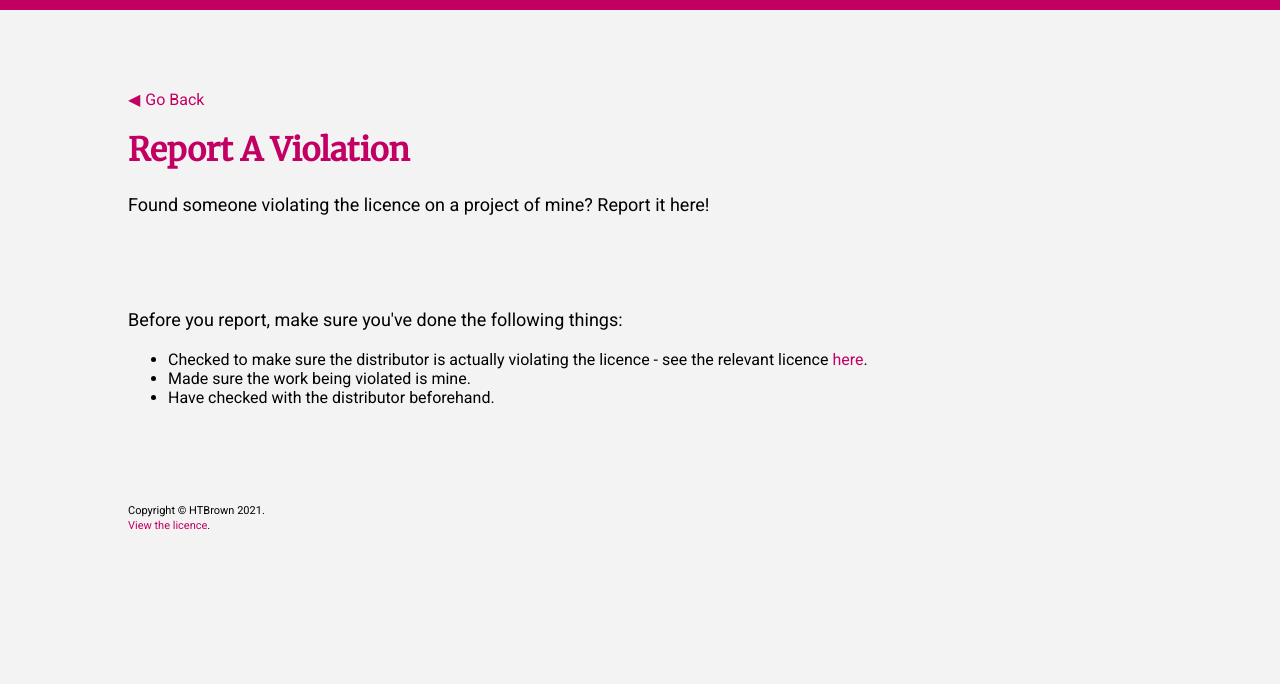
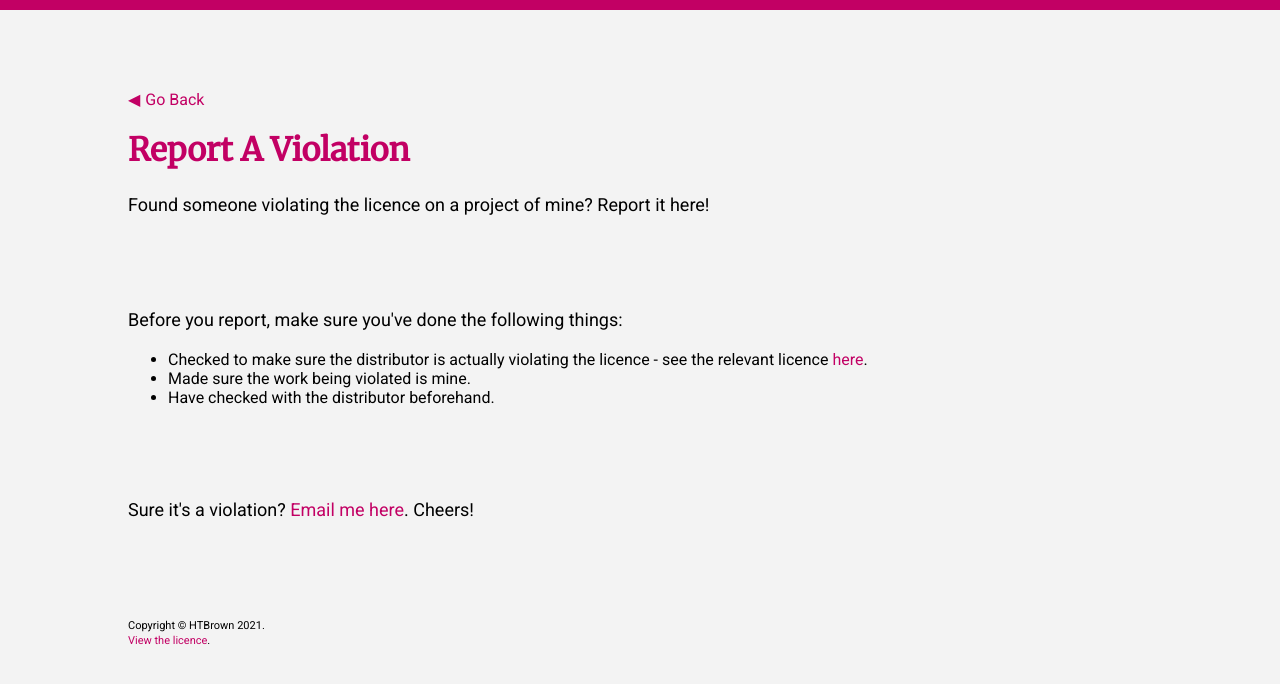
Before and after one commit to htbrown/htbrown-licences, a Jekyll site: the page built from report.html, in a window 1280 px wide. Shown: the top 684 px of the page. Built offline with Jekyll 4.4.1, drawn with Linux system fonts in a browser that asks for light colours.

Commit message:
finished report page

```diff
--- a/report.html
+++ b/report.html
@@ -15,3 +15,6 @@ description: Found someone violating a licence? Report it!
         <li>Have checked with the distributor beforehand.</li>
     </ul>
 </section>
+<section>
+    <p>Sure it's a violation? <a href="mailto:hayden@htbrown.com">Email me here</a>. Cheers!</p>
+</section>
```
